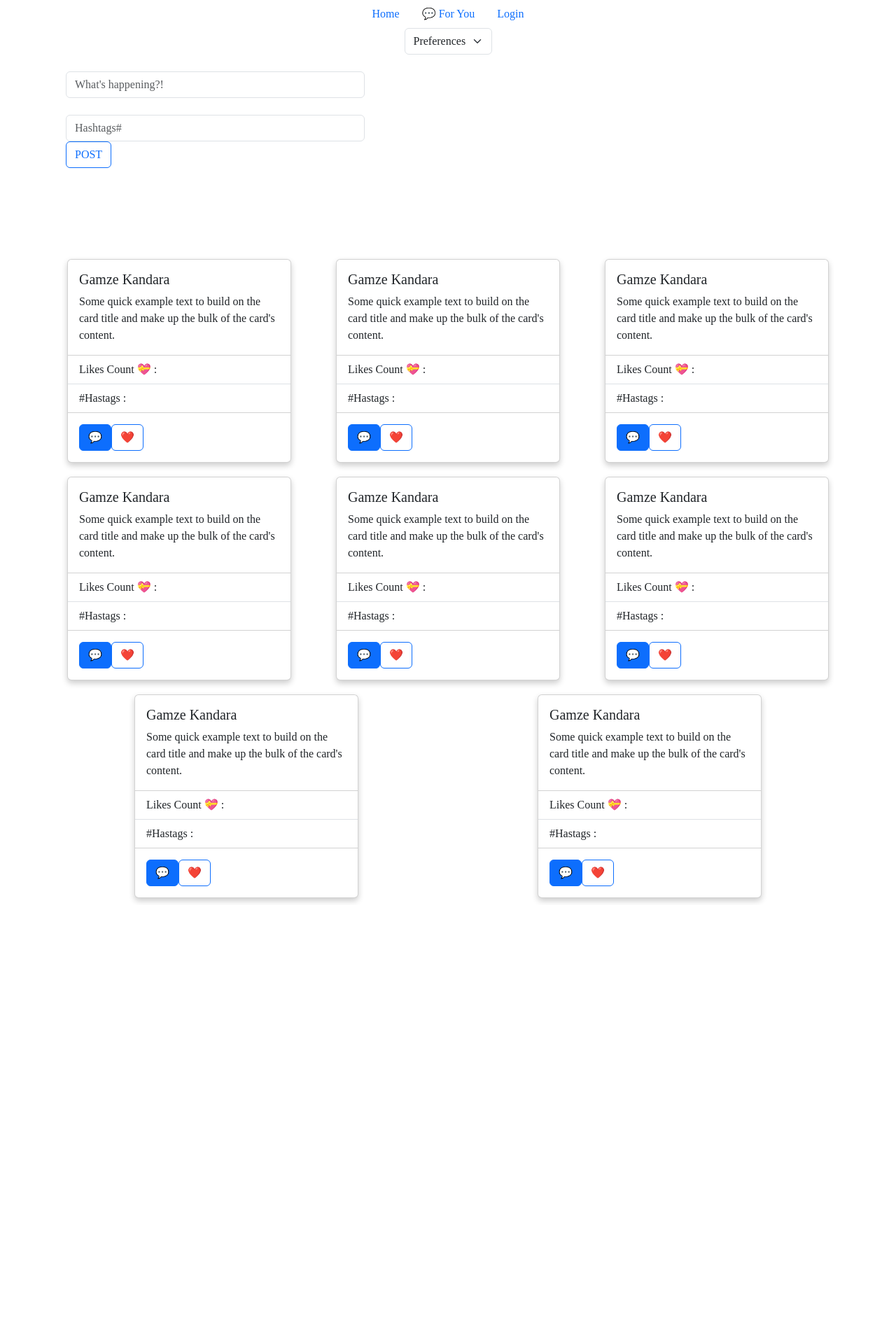
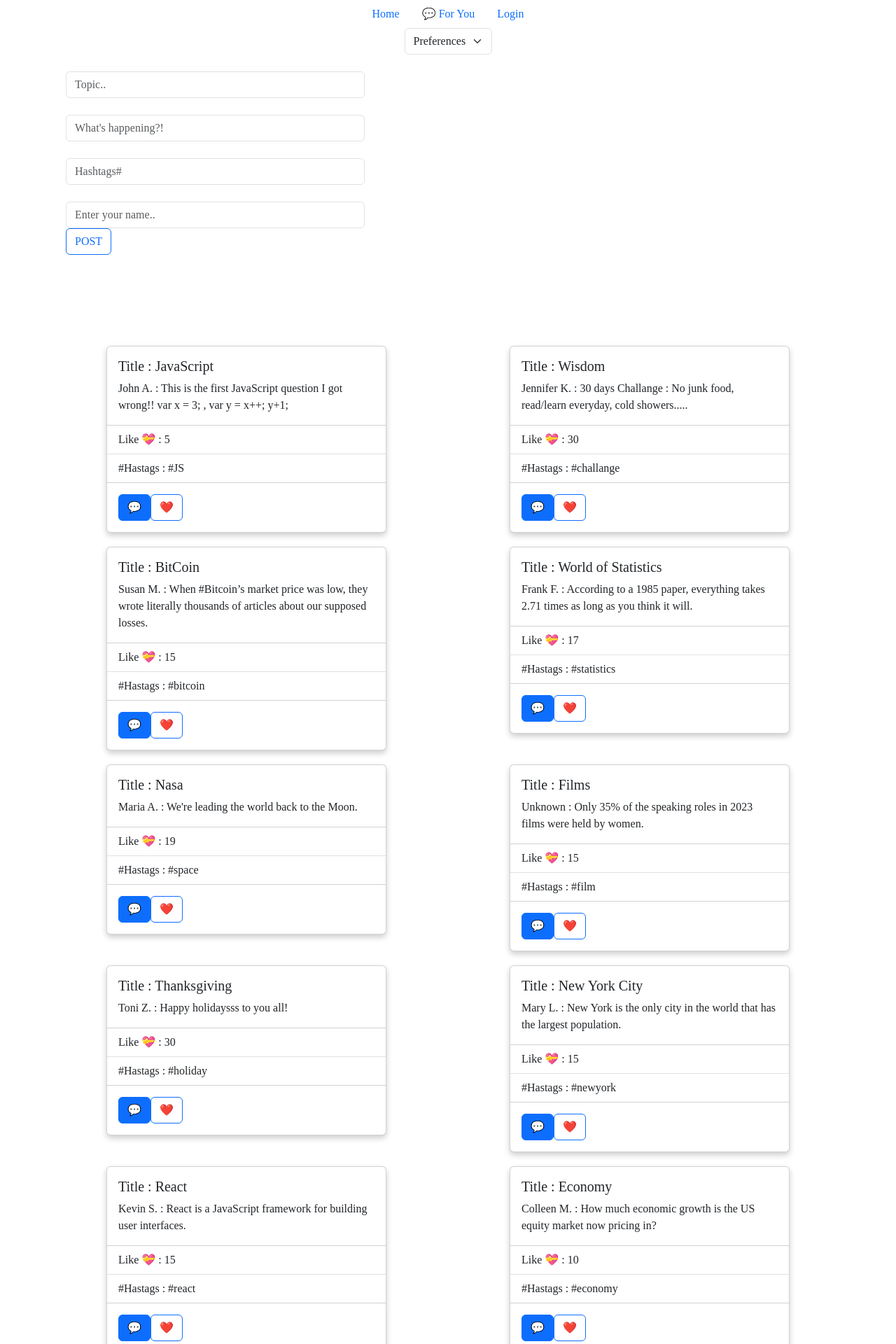
Before and after one commit to Gamze1314/Phase-2-Project, a React (Create React App) app: page /foryou in a window 1280 px wide. Shown: the top 1920 px of the page at 70% size. Before the commit the page ends 1293 px from the top, so only its background shows below. Built offline with nearby package versions, Linux system fonts and the light colour scheme; data requests are answered from the project's data file.

Commit message:
Adds controlled form, along with state update

```diff
--- a/db.json
+++ b/db.json
@@ -5,80 +5,80 @@
       "text": "This is the first JavaScript question I got wrong!!  var x = 3; , var y = x++; y+1;",
       "title": "JavaScript",
       "likeCount": 5,
-      "hashtags": ["#JS", "#coding"],
-      "user": "John A.",
+      "hashtags": "#JS",
+      "user": "John A."
     },
     {
       "id": 2,
       "text": "30 days Challange : No junk food, read/learn everyday, cold showers.....",
-      "title": "wisdom",
+      "title": "Wisdom",
       "likeCount": 30,
-      "hashtags": ["#love", "#hate"],
-      "user": "Jennifer K.",
+      "hashtags": "#challange",
+      "user": "Jennifer K."
     },
     {
       "id": 3,
       "text": "When #Bitcoin’s market price was low, they wrote literally thousands of articles about our supposed losses.",
       "title": "BitCoin",
       "likeCount": 15,
-      "hashtags": ["#bitcoin", "#finance"],
-      "user": "Susan M.",
+      "hashtags": "#bitcoin",
+      "user": "Susan M."
     },
     {
       "id": 4,
       "text": "According to a 1985 paper, everything takes 2.71 times as long as you think it will.",
       "title": "World of Statistics",
       "likeCount": 17,
-      "hashtags": ["#statistics", "stats"],
-      "user": "Frank F.",
+      "hashtags": "#statistics",
+      "user": "Frank F."
     },
     {
       "id": 5,
       "text": "We're leading the world back to the Moon.",
       "title": "Nasa",
       "likeCount": 19,
-      "hashtags": ["#nasa", "#science"],
-      "user": "Maria A.",
+      "hashtags": "#space",
+      "user": "Maria A."
     },
     {
       "id": 6,
       "text": "Only 35% of the speaking roles in 2023 films were held by women. ",
       "title": "Films",
       "likeCount": 15,
-      "hashtags": ["#film", "#women"],
-      "user": "Unknown",
+      "hashtags": "#film",
+      "user": "Unknown"
     },
     {
       "id": 7,
       "text": "Happy  holidaysss to you all!",
-      "title": "Holiday",
+      "title": "Thanksgiving",
       "likeCount": 30,
-      "hashtags": ["#holiday", "#happy"],
-      "user": "Toni Z.",
+      "hashtags": "#holiday",
+      "user": "Toni Z."
     },
     {
       "id": 8,
       "text": "New York is the only city in the world that has the largest population.",
       "title": "New York City",
       "likeCount": 15,
-      "hashtags": ["#newyork", "#population"],
-      "user": "Mary L.",
+      "hashtags": "#newyork",
+      "user": "Mary L."
     },
     {
       "id": 9,
       "text": "React is a JavaScript framework for building user interfaces.",
       "title": "React",
       "likeCount": 15,
-      "hashtags": ["#react", "#framework"],
-      "user": "Kevin S.",
+      "hashtags": "#react",
+      "user": "Kevin S."
     },
     {
       "id": 10,
       "text": "How much economic growth is the US equity market now pricing in?",
       "title": "Economy",
       "likeCount": 10,
-      "hashtags": ["#economy", "#equity"],
-      "user": "Colleen M.",
+      "hashtags": "#economy",
+      "user": "Colleen M."
     }
   ]
 }
--- a/src/App.js
+++ b/src/App.js
@@ -2,19 +2,31 @@ import './App.css';
 import NavBar from './NavBar.js';
 // useNavigate is a function that will redirect the user to another page.
 import { Outlet } from'react-router-dom';
-
+import { useState, useEffect } from'react';
 
 //useEffect is a function that will run a function when the component is first rendered.=> get the data from the server.
 // pass data down with context property
 //useOutletContext hook to access the context in the child components.
 
 function App() {
+  //FETCH DATA FROM SERVER,AND STORE IT IN THE STATE. (USEEFFECT)
+  const [tweets, setTweets] = useState([])
+
+  useEffect(() => {
+    fetch("http://localhost:3001/tweets")
+      .then((res) => res.json())
+      .then((data) => setTweets(data));
+  }, [])
+
+console.log(tweets)
+// use context prop to pass down data to ForYou.
+
   return (
     <div className="App">
       <header className="App-header">
         <NavBar />
       </header>
-      <Outlet />
+      <Outlet context={[tweets, setTweets]}/>
     </div>
   );
 }
--- a/src/components/TweetCard.js
+++ b/src/components/TweetCard.js
@@ -1,27 +1,24 @@
-import React from 'react'
+import React from "react";
 import { Card, ListGroup, Button } from "react-bootstrap";
 
-export default function TweetCard() {
+export default function TweetCard({ title , text , likeCount, user, hashtags }) {
   return (
     <div>
       <Card
         style={{
-          width: "20rem",
+          width: "25rem",
           boxShadow: "0 4px 8px 0 rgba(0, 0, 0, 0.2)",
           margin: "10px",
         }}
       >
         <Card.Body>
-          <Card.Title>Gamze Kandara</Card.Title>
-          <Card.Text>
-            Some quick example text to build on the card title and make up the
-            bulk of the card's content.
-          </Card.Text>
+          <Card.Title>Title : {title}</Card.Title>
+          <Card.Text>{user} : {text}</Card.Text>
         </Card.Body>
         <ListGroup className="list-group-flush">
           {/* <ListGroup.Item>02/26/2024</ListGroup.Item> */}
-          <ListGroup.Item>Likes Count 💝 :</ListGroup.Item>
-          <ListGroup.Item>#Hastags : </ListGroup.Item>
+          <ListGroup.Item>Like 💝 : {likeCount}</ListGroup.Item>
+          <ListGroup.Item>#Hastags : {hashtags}</ListGroup.Item>
         </ListGroup>
         <Card.Body>
           <Button variant="primary">💬</Button>
--- a/src/components/TweetForm.js
+++ b/src/components/TweetForm.js
@@ -1,36 +1,93 @@
-import React from "react";
+import React, { useState } from "react";
 import { Button, Form, Col } from "react-bootstrap";
 import { Container, Row } from "react-bootstrap";
 // import Alert from "react-bootstrap/Alert";
 
 export default function TweetForm() {
+  // state to hold form data.
+  const [formData, setFormData] = useState({
+    text: "",
+    title: "",
+    likeCount: 0,
+    hashtags: "",
+    user: "",
+  });
+
+  function handleSubmit(e) {
+    e.preventDefault();
+
+    const newData = {
+      text: e.target.text.value,
+      title: e.target.title.value,
+      likeCount: 0,
+      hashtags: e.target.hashtags.value,
+      user: e.target.user.value,
+    };
+
+    setFormData(newData);
+  }
+
+  console.log(formData);
+
   return (
     <div className="d-flex justify-content-center">
       <Container>
         <Row>
           <Col md={20}>
-            <Form onSubmit={"handleSubmit"}>
+            <Form onSubmit={handleSubmit}>
               <Form.Group controlId="title">
                 <Form.Label></Form.Label>
                 <Col sm={25}>
                   <Form.Control
                     type="text"
-                    name="tweet"
-                    value=""
-                    placeholder="What's happening?!"
-                    // onChange={handleChange}
+                    name="title"
+                    value={formData.title}
+                    placeholder="Topic.."
+                    onChange={(e) =>
+                      setFormData({ ...formData, title: e.target.value })
+                    }
                   />
                 </Col>
               </Form.Group>
-              <Form.Group controlId="hashtag">
+              <Form.Group controlId="text">
                 <Form.Label></Form.Label>
                 <Col sm={25}>
                   <Form.Control
                     type="text"
-                    name="hashtag"
-                    value=""
+                    name="text"
+                    value={formData.text}
+                    placeholder="What's happening?!"
+                    onChange={(e) =>
+                      setFormData({ ...formData, text: e.target.value })
+                    }
+                  />
+                </Col>
+              </Form.Group>
+              <Form.Group controlId="hashtags">
+                <Form.Label></Form.Label>
+                <Col sm={25}>
+                  <Form.Control
+                    type="text"
+                    name="hashtags"
+                    value={formData.hashtags}
                     placeholder="Hashtags#"
-                    onChange={(e) => console.log(e.target.value)}
+                    onChange={(e) =>
+                      setFormData({ ...formData, hashtags: e.target.value })
+                    }
+                  />
+                </Col>
+              </Form.Group>
+              <Form.Group controlId="user">
+                <Form.Label></Form.Label>
+                <Col sm={25}>
+                  <Form.Control
+                    type="text"
+                    name="user"
+                    value={formData.user}
+                    placeholder="Enter your name.."
+                    onChange={(e) =>
+                      setFormData({ ...formData, user: e.target.value })
+                    }
                   />
                 </Col>
               </Form.Group>
--- a/src/components/TweetsContainer.js
+++ b/src/components/TweetsContainer.js
@@ -2,7 +2,21 @@ import React from "react";
 import TweetCard from "./TweetCard";
 // Render Tweet cards here.
 
-function TweetsContainer() {
+function TweetsContainer({ tweets }) {
+  const [tweet] = tweets
+
+const cards = tweets.map((tweet) => {
+  return <TweetCard
+
+  key={tweet.id}
+  title={tweet.title}
+  text={tweet.text}
+  likeCount={tweet.likeCount}
+  user={tweet.user}
+  hashtags={tweet.hashtags}
+  />
+})
+
   const containerStyle = {
     display: "flex",
     justifyContent: "space-around", // You can adjust this based on your layout preference
@@ -11,14 +25,7 @@ function TweetsContainer() {
 
   return (
     <div style={containerStyle}>
-      <TweetCard />
-      <TweetCard />
-      <TweetCard />
-      <TweetCard />
-      <TweetCard />
-      <TweetCard />
-      <TweetCard />
-      <TweetCard />
+      {cards}
     </div>
   );
 }
--- a/src/pages/ForYou.js
+++ b/src/pages/ForYou.js
@@ -3,8 +3,14 @@ import { Container, Row, Col } from "react-bootstrap";
 import TweetForm from "../components/TweetForm";
 import SearchBar from "../components/SearchBar";
 import TweetsContainer from "../components/TweetsContainer";
+import { Outlet, useOutletContext } from "react-router-dom"
+
+
+//useOutletContext to access the context.
 
 function ForYou() {
+  const [tweets, setTweets] = useOutletContext();
+
   return (
     <div>
       <div className="search-bar">
@@ -18,7 +24,7 @@ function ForYou() {
         </Row>
       </Container>
       <div style={{ marginTop: "120px" }}>
-        <TweetsContainer />
+        <TweetsContainer tweets={tweets} />
       </div>
     </div>
   );
```
